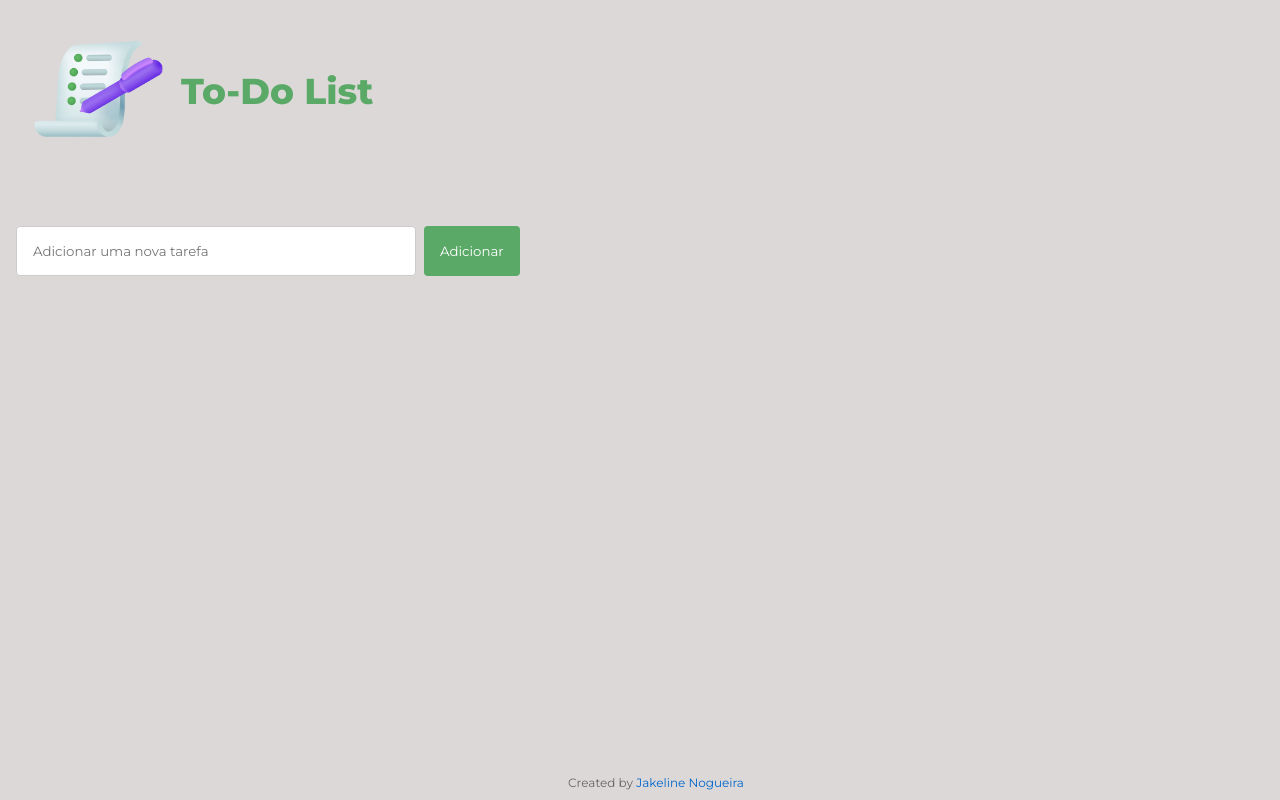
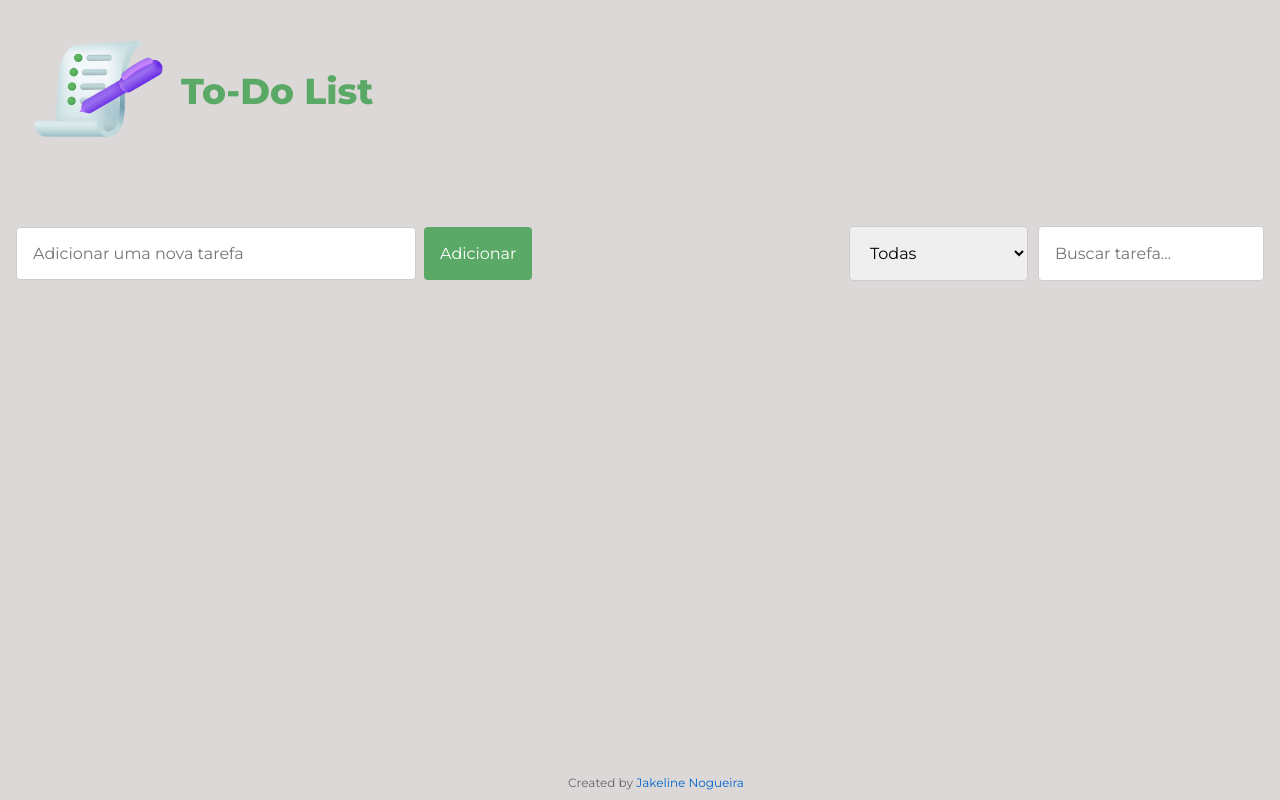
Before and after one commit to jakelinenogueira/to-do-list-app, a Next.js app: page / in a window 1280 px wide. Built offline with nearby package versions, Linux system fonts and the light colour scheme.

Commit message:
add filters

```diff
--- a/src/app/globals.css
+++ b/src/app/globals.css
@@ -17,3 +17,11 @@ body {
   background-color: #dcd8d8;
   padding: 16px;
 }
+
+.container-filters {
+  display: flex;
+  justify-content: space-between;
+  align-items: center;
+  flex-wrap: wrap;
+  gap: 10px;
+}
--- a/src/app/page.tsx
+++ b/src/app/page.tsx
@@ -4,6 +4,8 @@ import { useState, useEffect} from "react";
 import Input from "@/components/Input/Input";
 import List from "@/components/List/List";
 import Modal from "@/components/Modal/Modal";
+import Filters from "@/components/Filters/Filters";
+
 
 export default function Page() {
   interface Task {
@@ -16,6 +18,8 @@ export default function Page() {
   const [modalType, setModalType] = useState<"edit" | "delete" | null>(null);
   const [selectedTask, setSelectedTask] = useState<Task | null>(null);
   const [editText, setEditText] = useState("");
+  const [filterStatus, setFilterStatus] = useState<"all" | "completed" | "incomplete">("all");
+  const [searchText, setSearchText] = useState("");
 
   const saveTasksToLocalStorage = (tasks: Task[]) => {
     localStorage.setItem("tasks", JSON.stringify(tasks));
@@ -97,11 +101,28 @@ export default function Page() {
     }
   };
 
+  const filteredTasks = tasks.filter((task) => {
+    if (filterStatus === "completed" && !task.completed) return false;
+    if (filterStatus === "incomplete" && task.completed) return false;
+    if (searchText && !task.text.toLowerCase().includes(searchText.toLowerCase())) return false;
+    return true;
+  });
+
 
   return (
-    <div className="todo-list-container">
-      <Input onAddTask={addTask} />
-      <List tasks={tasks} onToggleTask={toggleTask} onEditTask={openEditModal} onDeleteTask={(id) => openDeleteModal(id)}/>
+    <div>
+      <div className="container-filters">
+        <Input onAddTask={addTask} />
+
+        <Filters
+          filterStatus={filterStatus}
+          setFilterStatus={setFilterStatus}
+          searchText={searchText}
+          setSearchText={setSearchText}
+        />
+      </div>
+
+      <List tasks={filteredTasks} onToggleTask={toggleTask} onEditTask={openEditModal} onDeleteTask={(id) => openDeleteModal(id)}/>
 
       {modalType === "edit" && (
         <Modal message="Edite sua tarefa" onConfirm={confirmEditTask} onCancel={() => setModalType(null)}>
--- /dev/null
+++ b/src/components/Filters/Filters.module.scss
@@ -0,0 +1,14 @@
+.filter_controls {
+  display: flex;
+  gap: 10px;
+  flex-wrap: wrap;
+
+  select,
+  input {
+    padding: 16px;
+    font-size: 16px;
+    border-radius: 4px;
+    border: 1px solid #ccc;
+    outline: none;
+  }
+}
--- /dev/null
+++ b/src/components/Filters/Filters.tsx
@@ -0,0 +1,30 @@
+import React from "react";
+import styles from './Filters.module.scss';
+
+interface FiltersProps {
+  filterStatus: "all" | "completed" | "incomplete";
+  setFilterStatus: (status: "all" | "completed" | "incomplete") => void;
+  searchText: string;
+  setSearchText: (text: string) => void;
+}
+
+const Filters: React.FC<FiltersProps> = ({ filterStatus, setFilterStatus, searchText, setSearchText }) => {
+    return (
+      <div className={styles.filter_controls}>
+        <select value={filterStatus} onChange={(e) => setFilterStatus(e.target.value as "all" | "completed" | "incomplete")}>
+          <option value="all">Todas</option>
+          <option value="completed">Concluídas</option>
+          <option value="incomplete">Não Concluídas</option>
+        </select>
+
+        <input
+          type="text"
+          placeholder="Buscar tarefa..."
+          value={searchText}
+          onChange={(e) => setSearchText(e.target.value)}
+        />
+      </div>
+    );
+  };
+
+  export default Filters;
--- a/src/components/Input/Input.module.scss
+++ b/src/components/Input/Input.module.scss
@@ -3,12 +3,12 @@
   gap: 8px;
 
   input {
-    flex-grow: 1;
     padding: 16px;
     border: 1px solid #ccc;
     border-radius: 4px;
-    max-width: 400px;
+    width: 400px;
     outline: none;
+    font-size: 16px;
   }
 
   button {
@@ -18,5 +18,12 @@
     color: white;
     border-radius: 4px;
     cursor: pointer;
+    font-size: 16px;
   }
 }
+
+@media (max-width: 540px) {
+  .container_input input {
+    max-width: 227px;
+  }
+}
```
